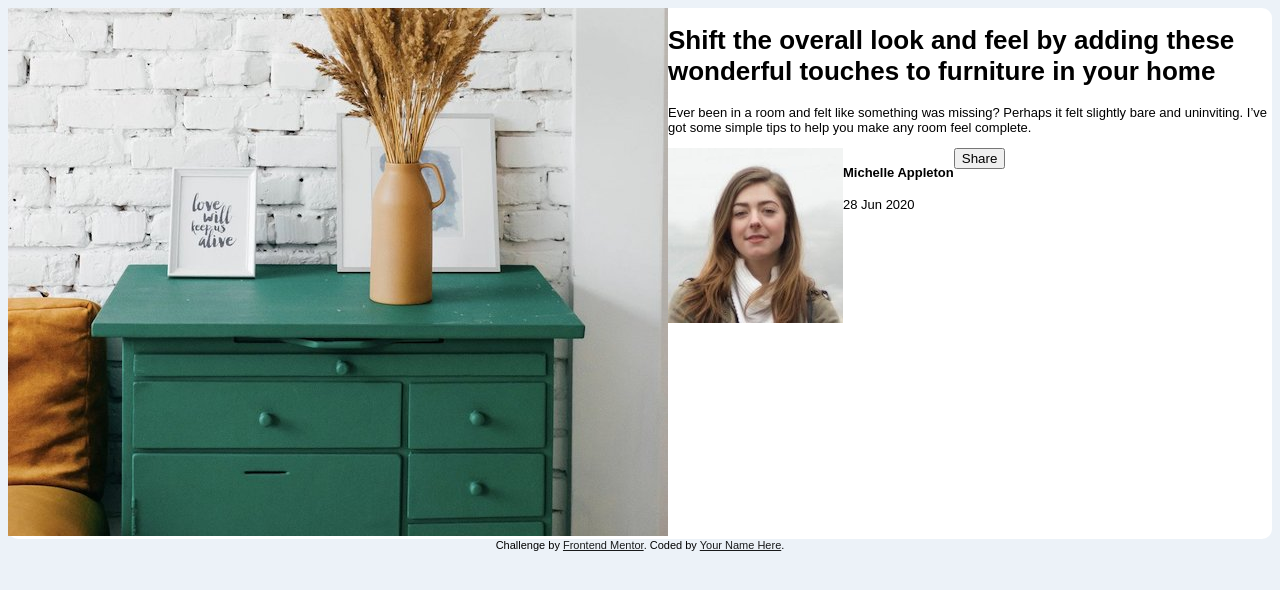
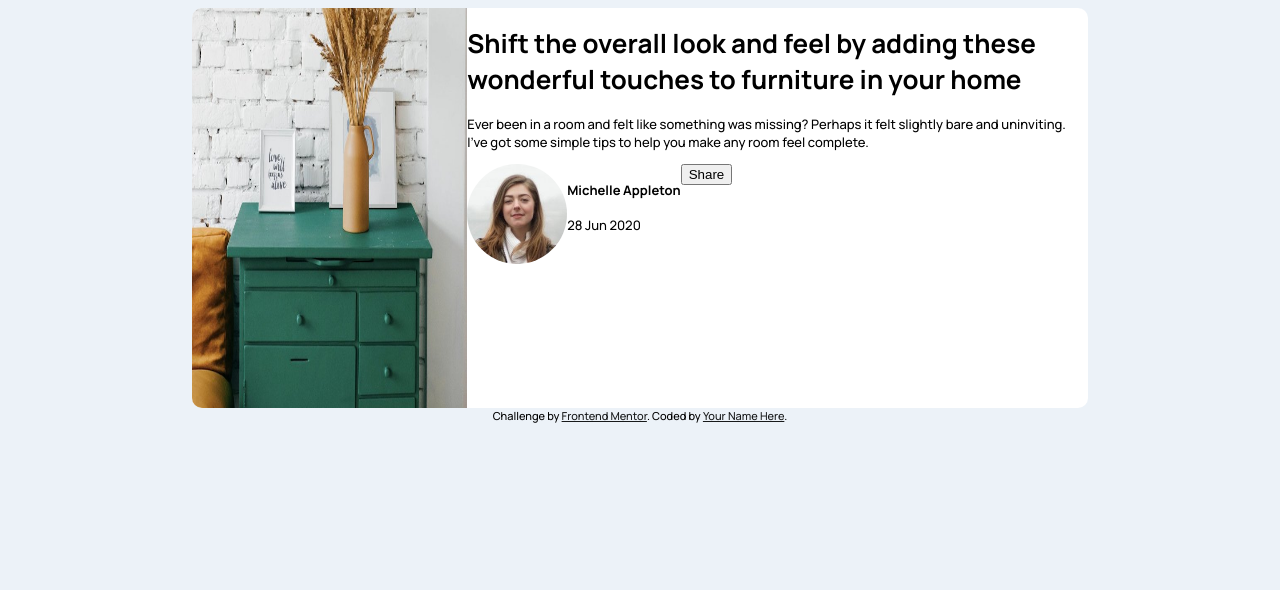
Before and after one commit to mtthuy22/article-preview-component, a plain HTML site: page index.html in a window 1280 px wide. Drawn offline with Linux system fonts and the light colour scheme.

Commit message:
Updated css

```diff
--- a/index.html
+++ b/index.html
@@ -7,6 +7,7 @@
   <!-- displays site properly based on user's device -->
 
   <link rel="icon" type="image/png" sizes="32x32" href="./images/favicon-32x32.png" />
+  <link href="https://fonts.googleapis.com/css2?family=Manrope:wght@500;700&display=swap" rel="stylesheet">
   <link rel="stylesheet" href="style.css">
 
   <title>Frontend Mentor | Article preview component</title>
--- a/style.css
+++ b/style.css
@@ -5,13 +5,29 @@ body {
   font-weight: 500;
 }
 .main{
+  height: 50vh;
+  width:70vw;
+  margin: auto;
   display: flex;
   background-color: white;
   border-radius: 10px;
 }
 
+.image img {
+  height: 100%;
+  width: 100%;
+  border-radius: 10px 0 0 10px;
+}
+
 .credits {
   display: flex;
+}
+
+.profile_pic img {
+  border-radius: 50%;
+  width: 100px;
+  height: 100px;
+
 }
 
 .attribution {
```
